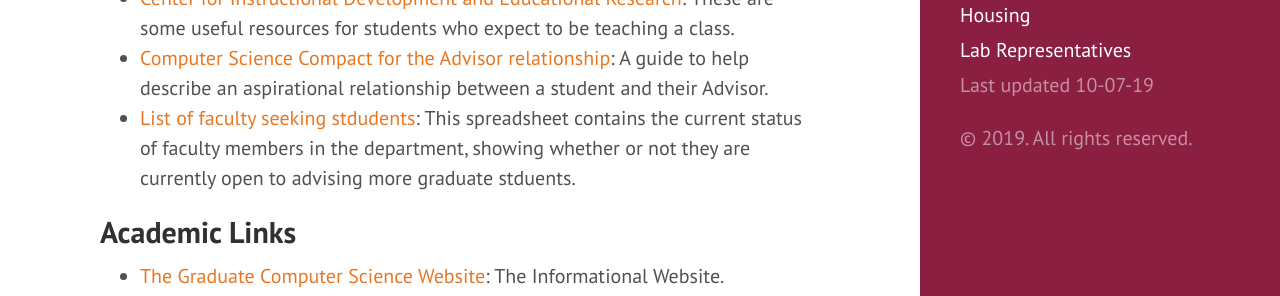
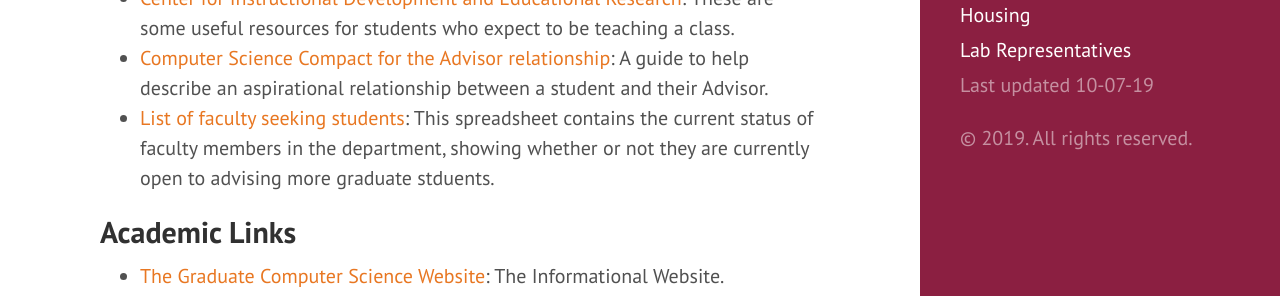
Before and after one commit to CSGraduateCouncil-VirginiaTech/csgc-website, a Jekyll site: the page built from csgc-jekyll-src/resources.md, in a window 1280 px wide. Shown: the part 522-818 px from the top of the page. Built offline with Jekyll 4.4.1, drawn with Linux system fonts in a browser that asks for light colours.

Commit message:
Fixed typo

```diff
--- a/csgc-jekyll-src/resources.md
+++ b/csgc-jekyll-src/resources.md
@@ -15,7 +15,7 @@ permalink: /resources/
 * [Survey for requesting travel funds](https://docs.google.com/forms/d/e/1FAIpQLSc5SDVLgrrGsBzj25m_ChcLwIUKeVY7qhzA7-c957jbNfxnJQ/viewform?usp=sf_link).
 * [Center for Instructional Development and Educational Research](/cider/): These are some useful resources for students who expect to be teaching a class.
 * [Computer Science Compact for the Advisor relationship](https://gpc.cs.vt.edu/shaffer/CSCompact.pdf): A guide to help describe an aspirational relationship between a student and their Advisor.
-* [List of faculty seeking stdudents](https://docs.google.com/spreadsheets/d/1BD1zxg6qMXW01GLofcS1ny034B7aQVT9zjuZF1CUgBQ): This spreadsheet contains the current status of faculty members in the department, showing whether or not they are currently open to advising more graduate stduents.
+* [List of faculty seeking students](https://docs.google.com/spreadsheets/d/1BD1zxg6qMXW01GLofcS1ny034B7aQVT9zjuZF1CUgBQ): This spreadsheet contains the current status of faculty members in the department, showing whether or not they are currently open to advising more graduate stduents.
 
 ## Academic Links
 * [The Graduate Computer Science Website](https://cs.vt.edu/Graduate): The Informational Website.
```
